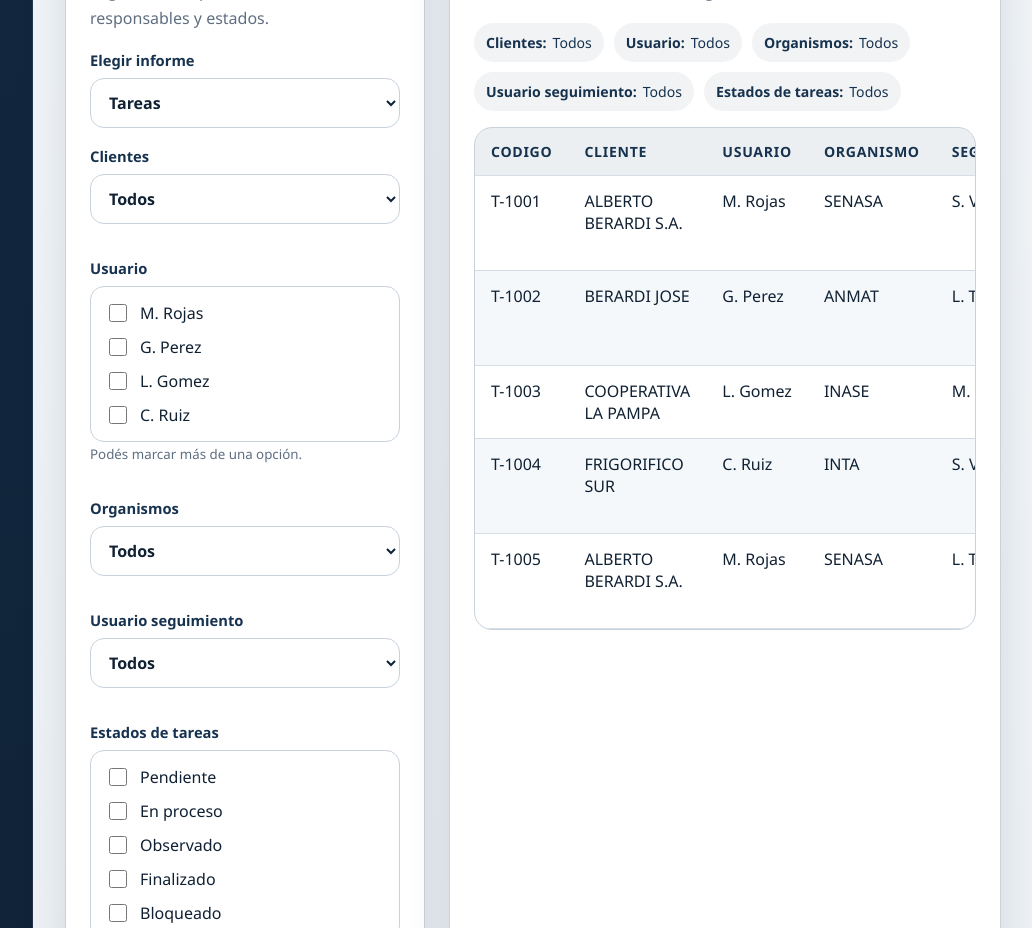
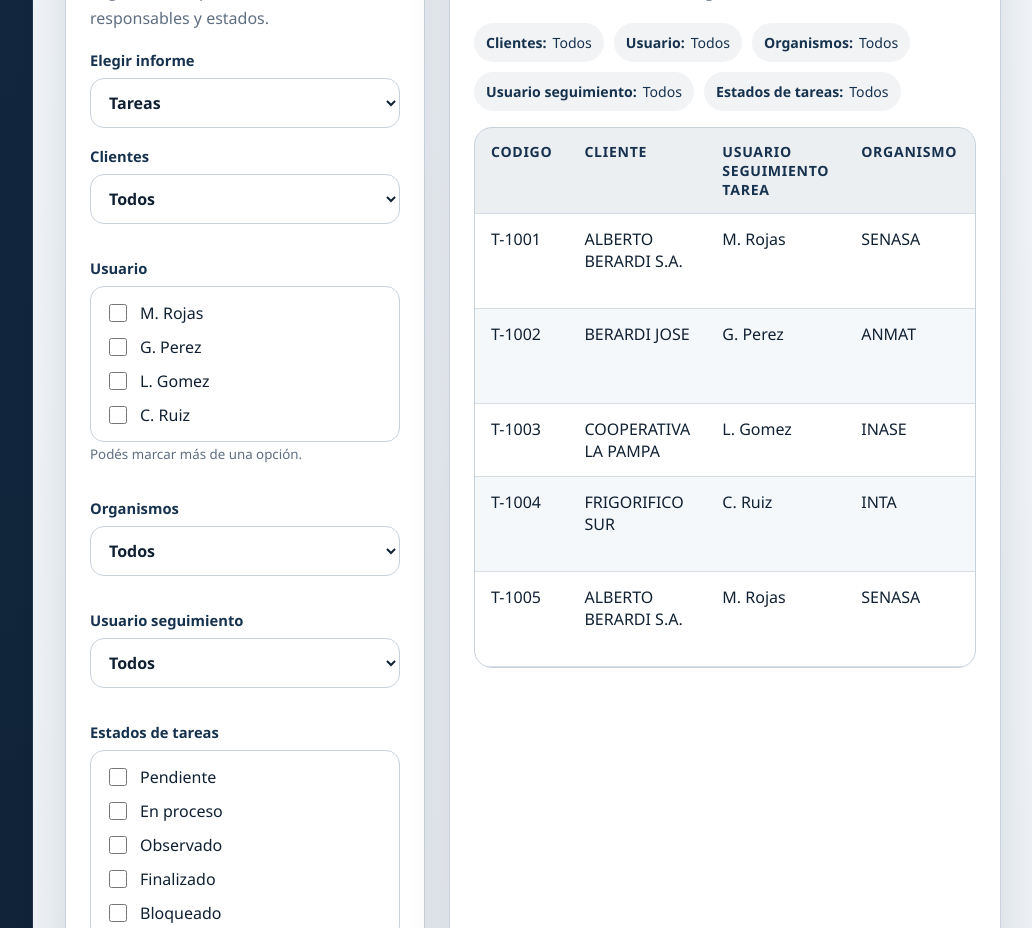
Before and after one commit to serena-giacomelli/Dashboard-BI-IA, a React (Vite) app: page /dashboard in a window 1280 px wide. Shown: the part 1580-2508 px from the top of the page, without its empty margins (247-1279 px from the left). Built offline with nearby package versions, Linux system fonts and the light colour scheme.

Commit message:
Cmbio usuario seguimiento por sus correspondientes responsabilidades

```diff
--- a/src/data/reportsData.js
+++ b/src/data/reportsData.js
@@ -12,9 +12,9 @@ export const reportConfigs = {
     columns: [
       { key: 'id', label: 'Codigo' },
       { key: 'cliente', label: 'Cliente' },
-      { key: 'usuario', label: 'Usuario' },
+      { key: 'usuario', label: 'Usuario seguimiento tarea' },
       { key: 'organismo', label: 'Organismo' },
-      { key: 'usuarioSeguimiento', label: 'Seguimiento' },
+      { key: 'usuarioSeguimiento', label: 'Usuario seguimiento presupuesto' },
       { key: 'estado', label: 'Estado' },
       { key: 'fecha', label: 'Fecha' },
       { key: 'detalle', label: 'Detalle' },
```
